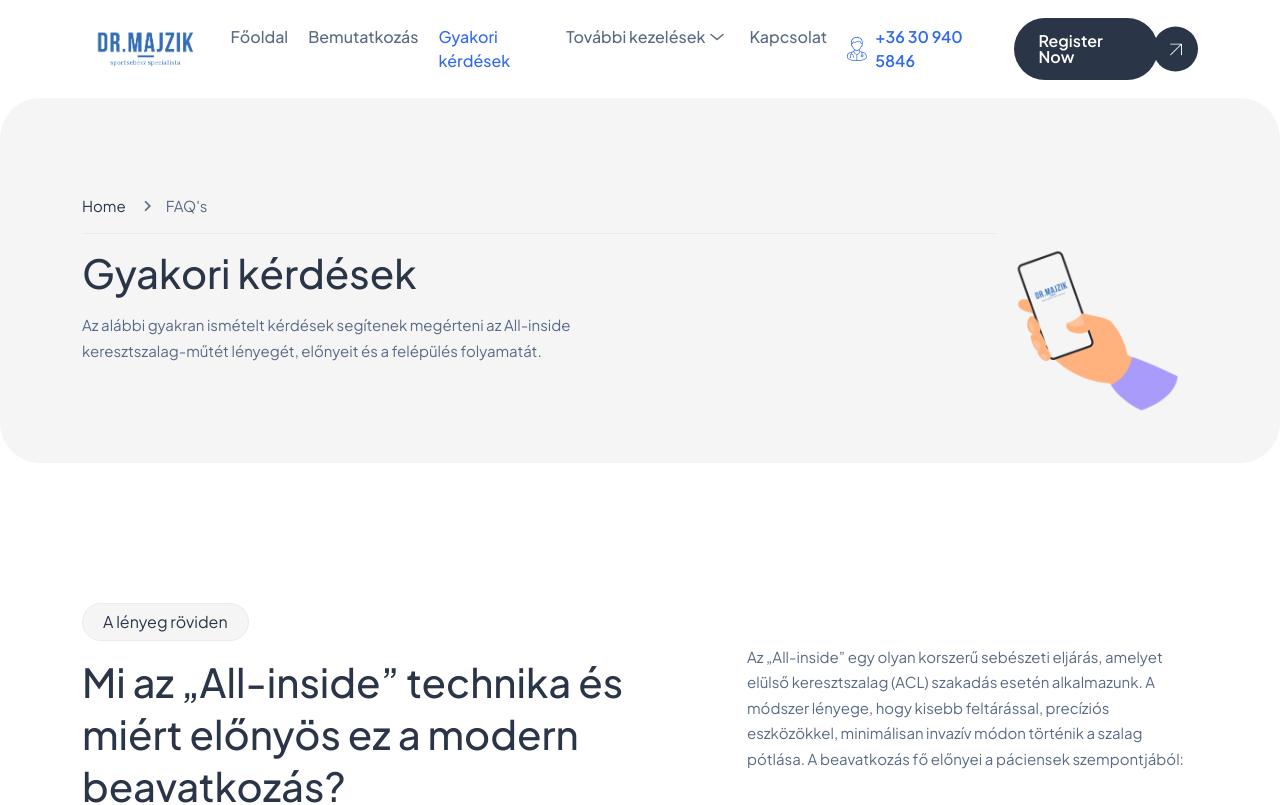
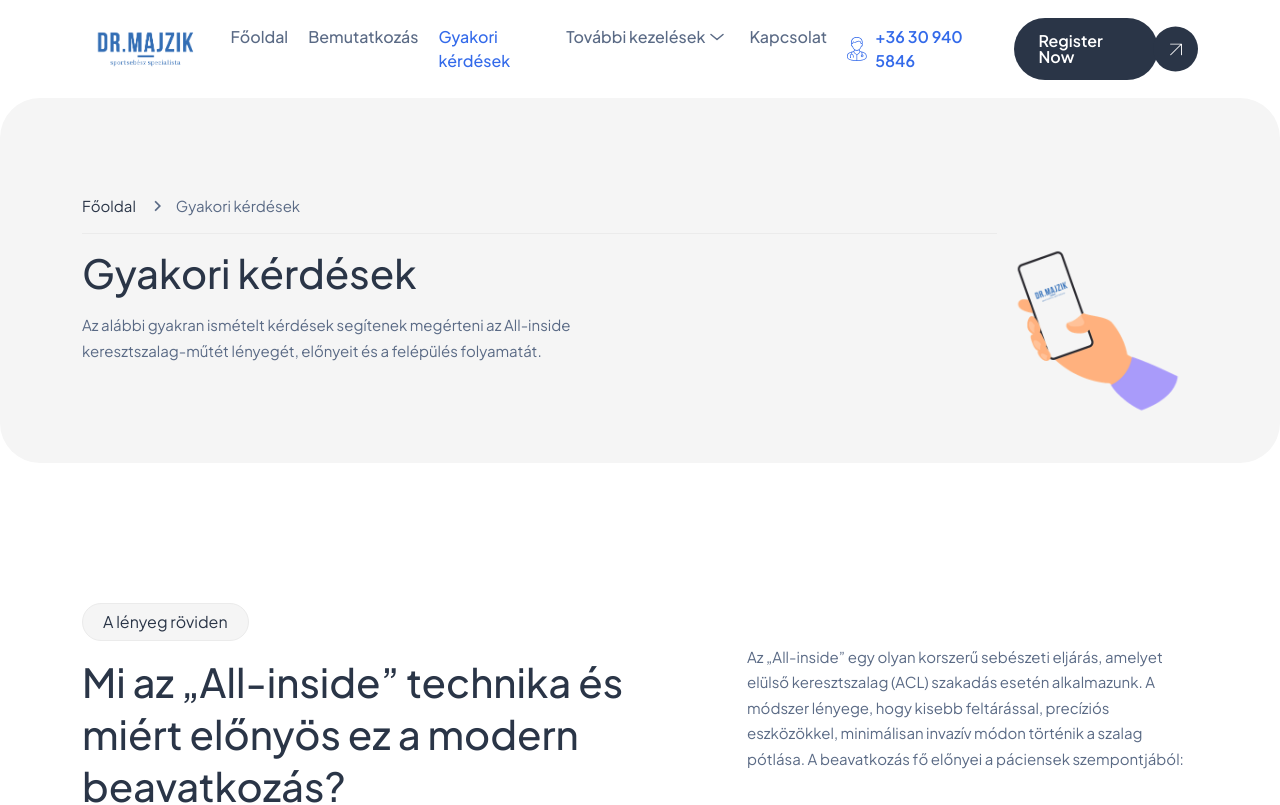
Before and after one commit to Anadasi/allinside.hu, a Next.js app: page /gyakori-kerdesek in a window 1280 px wide. Shown: the top 805 px of the page. Built offline with nearby package versions, Linux system fonts and the light colour scheme.

Commit message:
kepg frissites

```diff
--- a/src/app/gyakori-kerdesek/page.tsx
+++ b/src/app/gyakori-kerdesek/page.tsx
@@ -12,8 +12,8 @@ export default function Page() {
         pageTitle="Gyakori kérdések"
         shortText="Az alábbi gyakran ismételt kérdések segítenek megérteni az All-inside keresztszalag-műtét lényegét, előnyeit és a felépülés folyamatát."
         homePageUrl="/"
-        homePageText="Home"
-        activePageText="FAQ's"
+        homePageText="Főoldal"
+        activePageText="Gyakori kérdések"
         image="/images/page-banner.png"
       />
 
--- a/src/components/Auth/LoginForm.tsx
+++ b/src/components/Auth/LoginForm.tsx
@@ -99,7 +99,7 @@ const LoginForm = () => {
             <div className="bottom-text">
               <span>
                 Don&apos;t have an account?{" "}
-                <Link href="/register">Register Now - It&apos;s Free</Link>
+                <Link href="/kapcsolat">Register Now - It&apos;s Free</Link>
               </span>
             </div>
           </div>
```
Also changed, not shown: public/images/overview.png.
